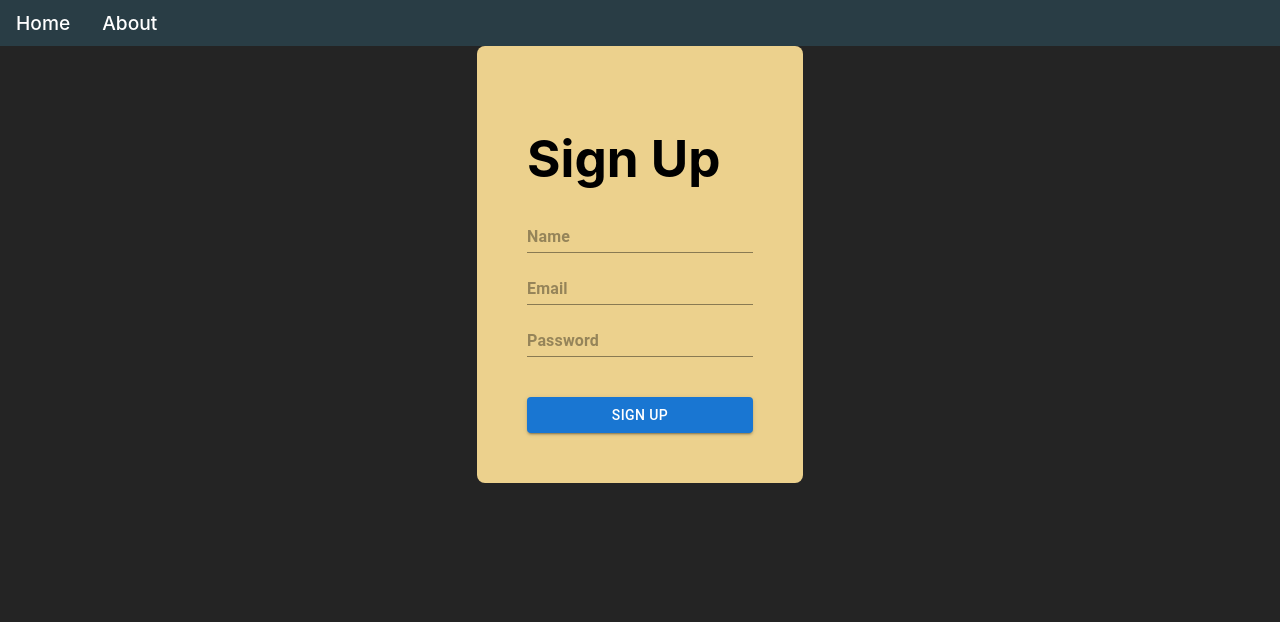
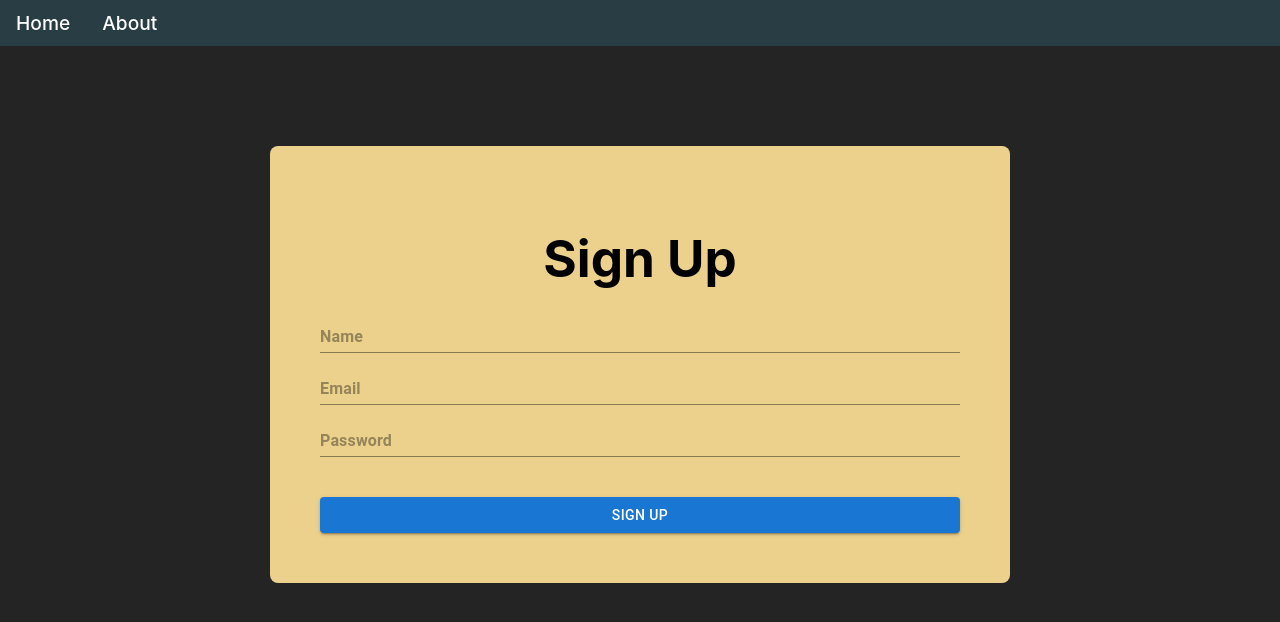
Before and after one commit to abhishek-yelley-sails/moofie, a React (Vite) app: page /signup in a window 1280 px wide. Shown: the top 622 px of the page. Built offline with nearby package versions, Linux system fonts and the light colour scheme.

Commit message:
add: margin and text center for login/signup container

```diff
--- a/src/index.css
+++ b/src/index.css
@@ -330,6 +330,9 @@ nav {
   background-color: #ecd18d;
   padding: 50px;
   border-radius: 8px;
+  margin-top: 100px;
+  width: 50vw;
+  text-align: center;
 }
 .LoginForm {
   align-self: center;
```
